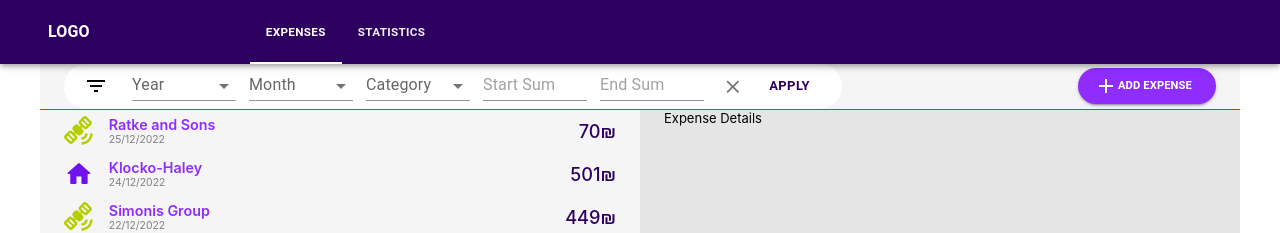
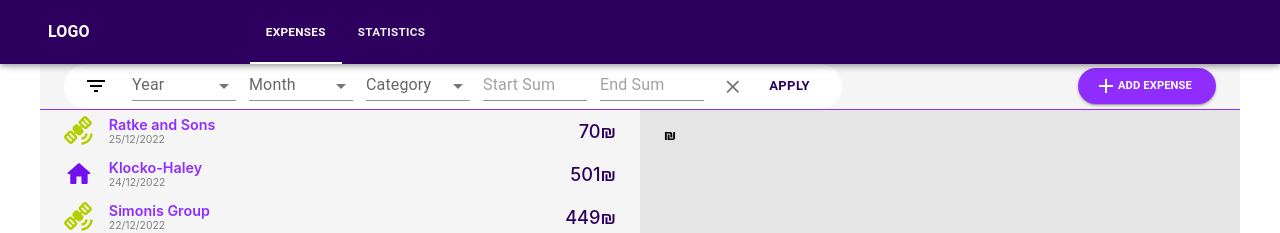
Before and after one commit to netanlb/Expanse-Report-App-React, a React (Create React App) app: page /expenses in a window 1280 px wide. Shown: the top 233 px of the page. Built offline with nearby package versions, Linux system fonts and the light colour scheme.

Commit message:
expense details

```diff
--- a/src/pages/expanses/components/expense-details/expense-detail.jsx
+++ b/src/pages/expanses/components/expense-details/expense-detail.jsx
@@ -1,9 +1,24 @@
 import { Container } from "@mui/material";
 
-export default function ExpenseDetailsComponent() {
+function formatDate(date) {
+  const d = new Date(date);
+  const month = d.getMonth() + 1;
+  const day = d.getDate();
+  const year = d.getFullYear();
+  return `${day}/${month}/${year}`;
+}
+
+
+export default function ExpenseDetailsComponent({choosenExpense}) {
+  console.log(choosenExpense)
   return (
     <Container sx={{ background: "var(--off-white-darker)" }}>
-      Expense Details
+      <h1>{choosenExpense.name}</h1>
+      <h2>{choosenExpense.category}</h2>
+      <h3>{choosenExpense.description}</h3>
+      <h4>{choosenExpense.sum}₪</h4>
+      <h5>{choosenExpense.date}</h5>
+
     </Container>
   );
 }
--- a/src/pages/expanses/components/expenses-list/expenses-list.jsx
+++ b/src/pages/expanses/components/expenses-list/expenses-list.jsx
@@ -1,4 +1,4 @@
-import { Container, Box, Typography } from "@mui/material";
+import { Box } from "@mui/material";
 import { ExpenseItem } from "./expenses-list.styled";
 import LocalGroceryStoreIcon from "@mui/icons-material/LocalGroceryStore";
 import FastfoodRoundedIcon from "@mui/icons-material/FastfoodRounded";
@@ -11,13 +11,8 @@ import SafetyCheckIcon from "@mui/icons-material/SafetyCheck";
 import GasMeterIcon from "@mui/icons-material/GasMeter";
 import SatelliteAltIcon from "@mui/icons-material/SatelliteAlt";
 import ImageIcon from "@mui/icons-material/Image";
-
-import {
-  getExpenses,
-  addExpense,
-  deleteExpense,
-  getFilterOptions,
-} from "../../../../backendService/backend";
+import { useState } from "react";
+import { getExpenses } from "../../../../backendService/backend";
 
 export const icons = {
   Bills: (
@@ -85,11 +80,11 @@ function formatDate(date) {
   return `${day}/${month}/${year}`;
 }
 
-export default function ExpenseListComponent({ currentFilters }) {
+export default function ExpenseListComponent({ getChoosenExpenseFromChild, currentFilters }) {
   return (
     <Box>
       {getExpenses(currentFilters).map((item) => (
-        <ExpenseItem>
+        <ExpenseItem onClick={() => getChoosenExpenseFromChild(item)} key={item.id}>
           <Box
             sx={{
               display: "flex",
--- a/src/pages/expanses/expanses.jsx
+++ b/src/pages/expanses/expanses.jsx
@@ -7,10 +7,14 @@ import { useEffect, useState } from "react";
 export default function ExpensesComponent() {
   const [currentFilters, setCurrentFilters] = useState({});
   const [expenseList, setExpenseList] = useState([]);
-
+  const [choosenExpense, setChoosenExpense] = useState({});
   const handleApply = (selections) => {
     setCurrentFilters(selections);
   };
+  const getChoosenExpenseFromChild = (expens) => {
+    setChoosenExpense(expens);
+  };
+
   // useEffect(() => {
   //   const expenses = getExpenses(currentFilters);
   //   setExpenseList(expenses);
@@ -22,8 +26,8 @@ export default function ExpensesComponent() {
         handleApply={handleApply}
       ></ExpenseToolbarComponent>
       <StyledBox>
-        <ExpenseListComponent currentFilters={currentFilters}></ExpenseListComponent>
-        <ExpenseDetailsComponent></ExpenseDetailsComponent>
+        <ExpenseListComponent currentFilters={currentFilters} getChoosenExpenseFromChild={getChoosenExpenseFromChild}></ExpenseListComponent>
+        <ExpenseDetailsComponent choosenExpense={choosenExpense}></ExpenseDetailsComponent>
       </StyledBox>
     </StyledContainer>
   );
```
